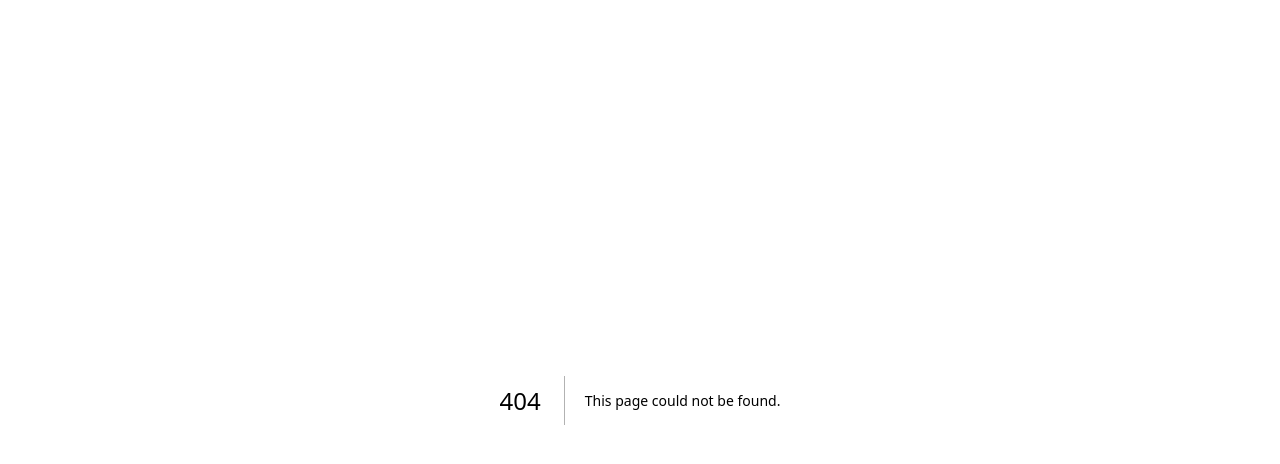
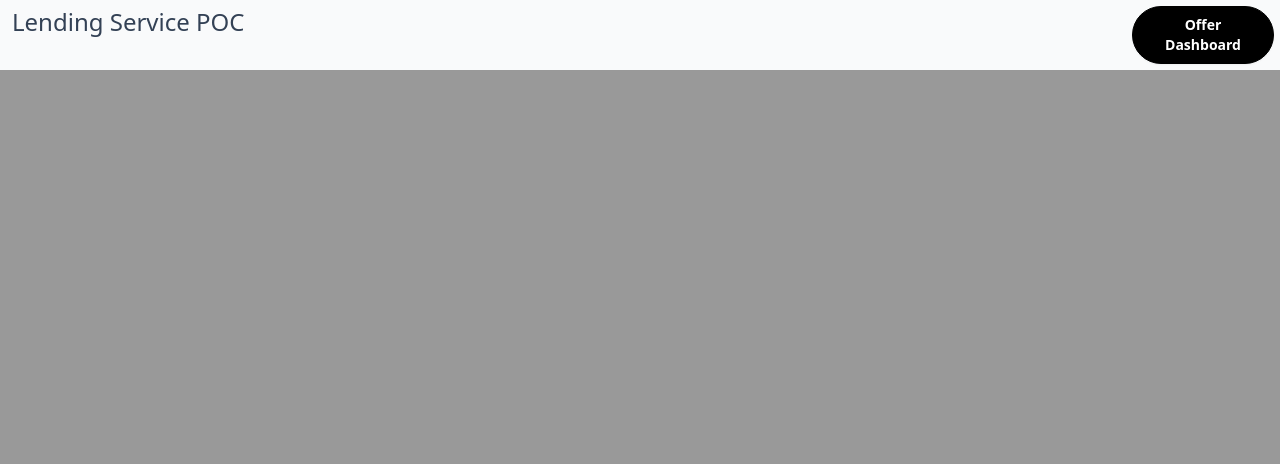
Before and after one commit to metalpipemomo/lending-poc, a Next.js app in the folder apps/web/: page /dashboard/matches in a window 1280 px wide. Before the commit this address had no page. Shown: the top 464 px of the page. Built offline with nearby package versions, Linux system fonts and the light colour scheme.

Commit message:
added route for /dashboard/matches/ page and coding UI for match display

```diff
--- /dev/null
+++ b/apps/web/app/dashboard/matches/page.tsx
@@ -0,0 +1,25 @@
+// TSX for creating loan borrows and offers
+import React from 'react';
+import Link from 'next/link'
+import '../../../public/styles/tailwind.css';
+
+// TODO: Finish matches page UI
+// Need to pull matches for the current logged in user using userID decoded from JWT
+// Need to allow accept/reject for available matches
+const ViewMatchesPage = () => {
+  return (
+    <>
+      <div id="matches-container" className="">
+        {/* TODO: The header used in all the separate pages should be an importable component as it is used everywhere */}
+        <div id="matches-header" className="flex justify-between w-full h-fit p-1.5 pl-3 text-slate-700 bg-gray-50">
+          <h1 className="text-2xl">Lending Service POC</h1>
+          {/* Nav button should also be an imported component used in the imported header component */}
+          <Link href="/dashboard" id="matches-link-back" className="w-[142px] px-3 py-2 text-sm font-semibold rounded-full shadow-sm border border-black bg-black text-center text-white hover:bg-gray-300 hover:text-gray-800 hover:border-gray-800 focus:outline-none focus:ring-2"><h2 className="">Offer Dashboard</h2></Link>
+        </div>
+        {/* Add match page UI here */}
+      </div>
+    </>
+  )
+}
+
+export default ViewMatchesPage
```
